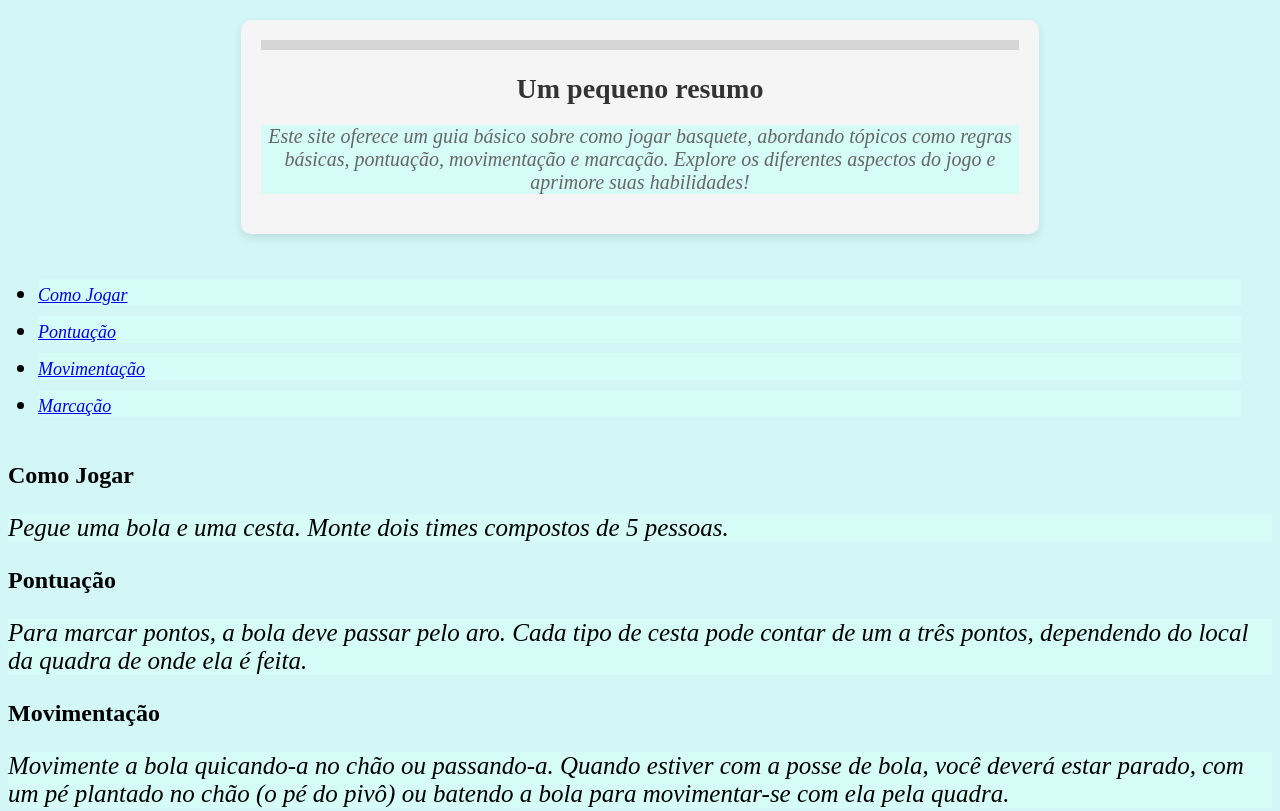
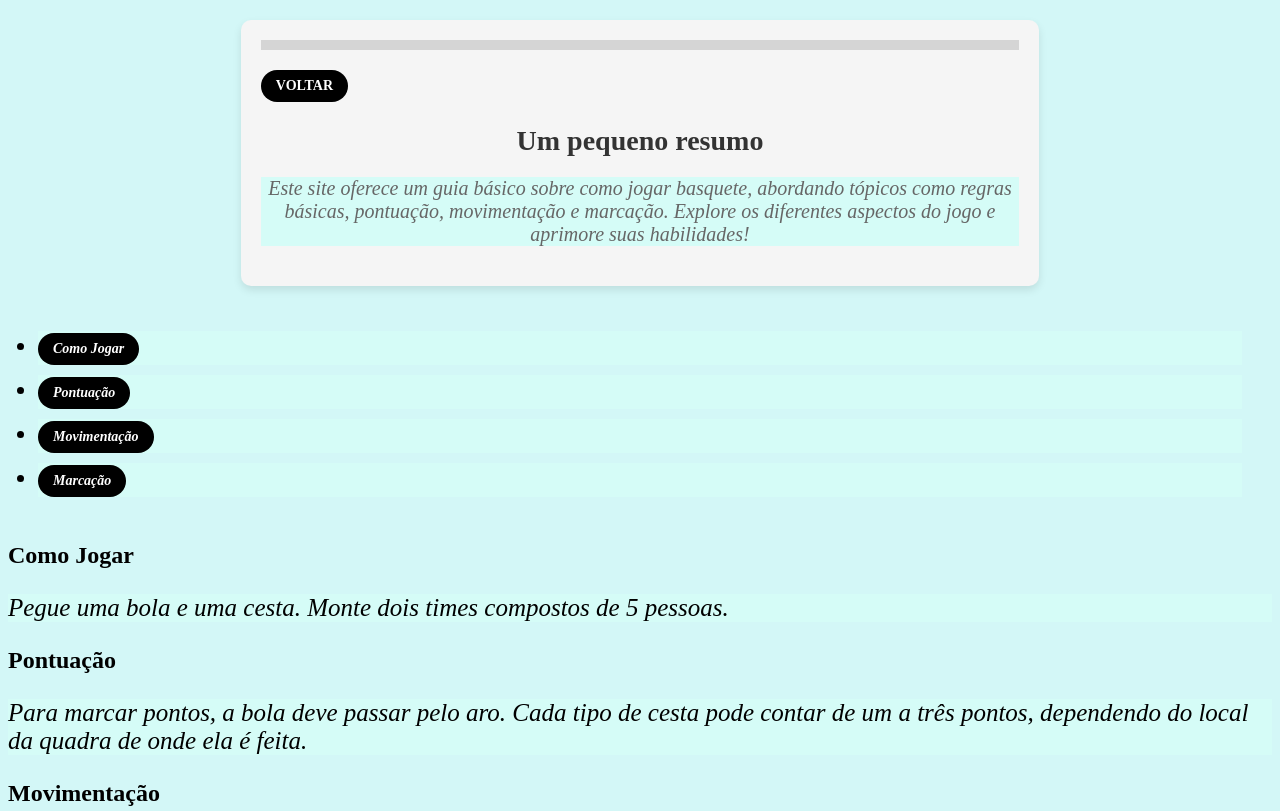
Before and after one commit to Isabellylinda/Isabellylinda.github.io, a plain HTML site: page tutoriais.html in a window 1280 px wide. Shown: the top 811 px of the page. Drawn offline with Linux system fonts and the light colour scheme.

Commit message:
atualizacao

```diff
--- a/css/style.css
+++ b/css/style.css
@@ -72,3 +72,12 @@ div::before {
     text-align: center;
     font-style:oblique;
   }
+  a{
+    background-color: rgb(0, 0, 0);
+    font-size: 14px;
+    font-weight: bold;
+    text-decoration: none;
+    color: #fff;
+    padding: 8px 15px;
+    border-radius: 20px;
+ }
--- a/tutoriais.html
+++ b/tutoriais.html
@@ -11,6 +11,7 @@
 <body>
     <header id="cabecalho">
         <div>
+        <a href="isalinda.html">VOLTAR</a>
         <h2>Um pequeno resumo</h2>
         <p>Este site oferece um guia básico sobre como jogar basquete, abordando tópicos como regras básicas, pontuação, movimentação e marcação. Explore os diferentes aspectos do jogo e aprimore suas habilidades!</p>
     </header>
```
Also changed, not shown: isalinda.html (+1 -0 lines), css/style3.css (line endings or trailing spaces), index.html (line endings or trailing spaces).
